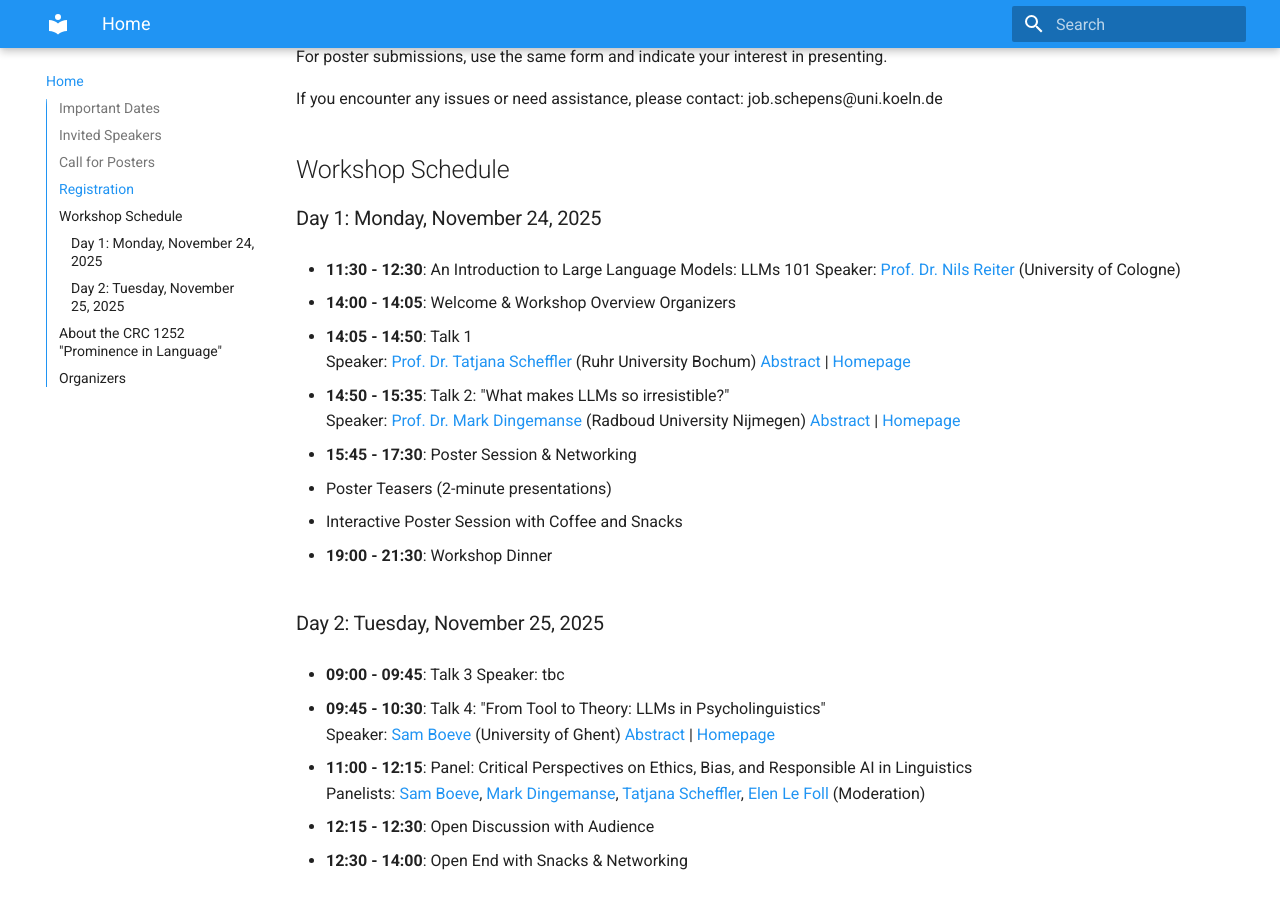
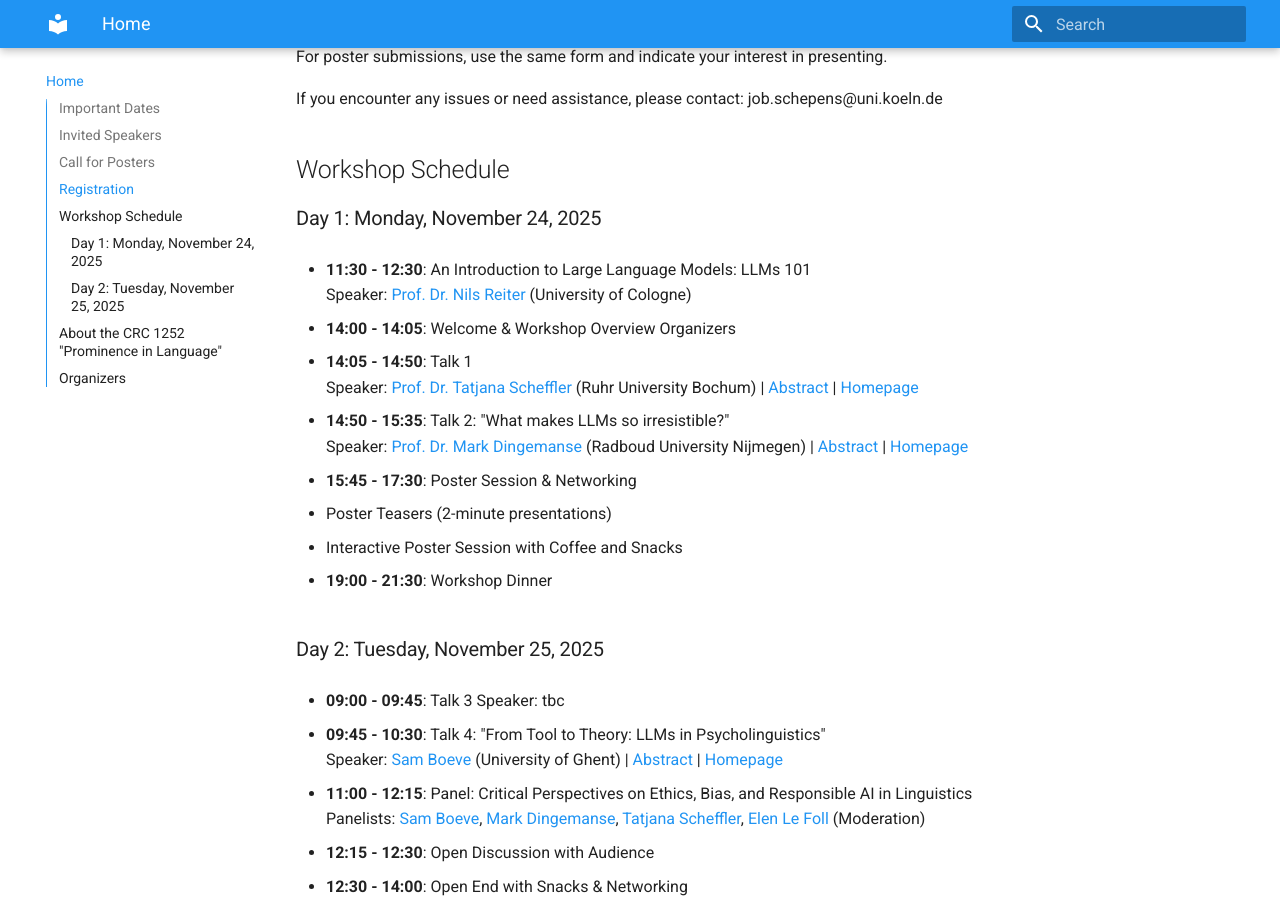
Before and after one commit to SFB1252/llm-workshop, an MkDocs documentation site: the page built from docs/index.md, in a window 1280 px wide and 900 px high, scrolled down 2397 px. Built offline with MkDocs 1.6.1 and Material for MkDocs 9.7.7, drawn with Linux system fonts in a browser that asks for light colours.

Commit message:
more stylistic changes

```diff
--- a/docs/index.md
+++ b/docs/index.md
@@ -93,11 +93,11 @@ If you encounter any issues or need assistance, please contact: job.schepens@uni
   Organizers
 
 - **14:05 - 14:50**: Talk 1
-  Speaker: <a href="https://tscheffler.github.io/">Prof. Dr. Tatjana Scheffler</a> (Ruhr University Bochum)
+  Speaker: <a href="https://tscheffler.github.io/">Prof. Dr. Tatjana Scheffler</a> (Ruhr University Bochum) |
   <a href="speakers/tatjana-scheffler">Abstract</a> | <a href="https://tscheffler.github.io/">Homepage</a>
 
 - **14:50 - 15:35**: Talk 2: "What makes LLMs so irresistible?"
-  Speaker: <a href="https://markdingemanse.net/">Prof. Dr. Mark Dingemanse</a> (Radboud University Nijmegen)
+  Speaker: <a href="https://markdingemanse.net/">Prof. Dr. Mark Dingemanse</a> (Radboud University Nijmegen) |
   <a href="speakers/mark-dingemanse">Abstract</a> | <a href="https://markdingemanse.net/">Homepage</a>
 
 - **15:45 - 17:30**: Poster Session & Networking
@@ -112,7 +112,7 @@ If you encounter any issues or need assistance, please contact: job.schepens@uni
   Speaker: tbc
 
 - **09:45 - 10:30**: Talk 4: "From Tool to Theory: LLMs in Psycholinguistics"
-  Speaker: <a href="https://research.ugent.be/web/person/sam-boeve-0/en">Sam Boeve</a> (University of Ghent)
+  Speaker: <a href="https://research.ugent.be/web/person/sam-boeve-0/en">Sam Boeve</a> (University of Ghent) |
   <a href="speakers/sam-boeve">Abstract</a> | <a href="https://research.ugent.be/web/person/sam-boeve-0/en">Homepage</a>
 
 - **11:00 - 12:15**: Panel: Critical Perspectives on Ethics, Bias, and Responsible AI in Linguistics
```
